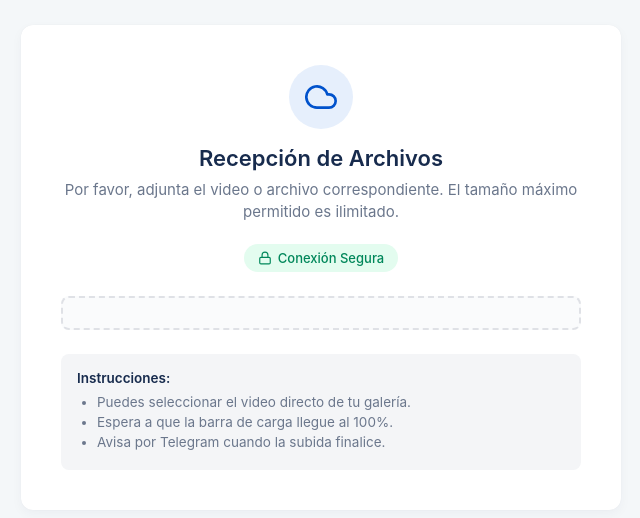
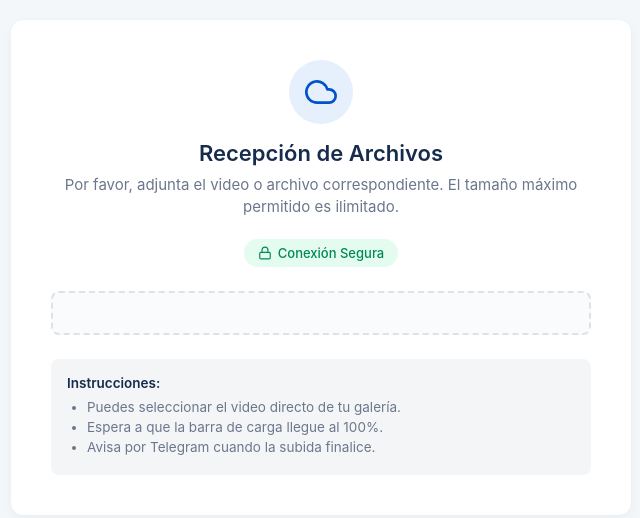
Before and after one commit to sofiaramos968/nexus-hub, a plain HTML site: page Dropzone/index.html in a window 1280 px wide. Shown: the part 133-651 px from the top of the page, without its empty margins (319-959 px from the left). Drawn offline with Linux system fonts and the light colour scheme.

Commit message:
Update index.html

```diff
--- a/Dropzone/index.html
+++ b/Dropzone/index.html
@@ -5,43 +5,47 @@
     <meta name="viewport" content="width=device-width, initial-scale=1.0">
     <title>Portal de Recepción Segura</title>
     <style>
-        /* Variables de colores profesionales y limpios */
+        /* Variables de diseño corporativo */
         :root {
-            --primary-blue: #0052cc; /* Azul corporativo que genera confianza */
-            --bg-color: #f4f7f9;     /* Gris súper claro para el fondo */
-            --card-bg: #ffffff;      /* Blanco puro para el contenedor */
-            --text-dark: #172b4d;    /* Gris muy oscuro para lectura fácil */
-            --text-muted: #6b778c;   /* Gris medio para instrucciones */
-            --border-color: #dfe1e6; /* Gris claro para bordes */
-            --safe-green: #00875a;   /* Verde para indicar seguridad */
-            --safe-bg: #e3fcef;      /* Fondo verde muy claro */
+            --primary-blue: #0052cc;
+            --bg-color: #f4f7f9;
+            --card-bg: #ffffff;
+            --text-dark: #172b4d;
+            --text-muted: #6b778c;
+            --border-color: #dfe1e6;
+            --safe-green: #00875a;
+            --safe-bg: #e3fcef;
+        }
+
+        /* REGLA ARQUITECTÓNICA 1: Nadie rebasa su contenedor */
+        * {
+            box-sizing: border-box;
+            margin: 0;
+            padding: 0;
         }
 
         body {
             background-color: var(--bg-color);
             color: var(--text-dark);
-            font-family: -apple-system, BlinkMacSystemFont, "Segoe UI", Roboto, Oxygen, Ubuntu, sans-serif;
+            font-family: -apple-system, BlinkMacSystemFont, "Segoe UI", Roboto, sans-serif;
             display: flex;
             align-items: center;
             justify-content: center;
             min-height: 100vh;
-            margin: 0;
             padding: 20px;
-            box-sizing: border-box;
         }
 
-        /* Contenedor principal estilo tarjeta limpia */
+        /* Contenedor principal con espacio matemático correcto (620px) */
         .portal-card {
             background: var(--card-bg);
             border-radius: 12px;
             box-shadow: 0 4px 12px rgba(9, 30, 66, 0.04), 0 0 1px rgba(9, 30, 66, 0.08);
             width: 100%;
-            max-width: 520px;
+            max-width: 620px;
             padding: 40px;
             text-align: center;
         }
 
-        /* Icono de la cabecera */
         .icon-container {
             background-color: #e6effc;
             color: var(--primary-blue);
@@ -62,17 +66,16 @@
         h1 {
             font-size: 22px;
             font-weight: 600;
-            margin: 0 0 8px 0;
+            margin-bottom: 8px;
         }
 
         p.description {
             font-size: 15px;
             color: var(--text-muted);
-            margin: 0 0 20px 0;
+            margin-bottom: 20px;
             line-height: 1.5;
         }
 
-        /* Sello de seguridad para dar confianza */
         .security-badge {
             display: inline-flex;
             align-items: center;
@@ -86,21 +89,30 @@
             margin-bottom: 24px;
         }
 
-        /* Área donde va el widget de MediaFire */
+        /* REGLA ARQUITECTÓNICA 2: Contenedor de subida seguro y contenido */
         .upload-area {
             border: 2px dashed var(--border-color);
             border-radius: 8px;
-            padding: 15px;
+            padding: 20px;
             background-color: #fafbfc;
             margin-bottom: 24px;
             transition: border-color 0.2s ease;
+            width: 100%;
+            display: flex;
+            justify-content: center;
+            overflow: hidden; /* Corta el paso a cualquier cosa que intente salir */
         }
 
         .upload-area:hover {
             border-color: var(--primary-blue);
         }
 
-        /* Caja de notas e instrucciones */
+        /* REGLA ARQUITECTÓNICA 3: Forzamos al iframe a adaptarse al ancho disponible */
+        .upload-area iframe {
+            max-width: 100% !important;
+            width: 100% !important;
+        }
+
         .info-box {
             text-align: left;
             background-color: #f4f5f7;
@@ -111,13 +123,12 @@
         }
 
         .info-box p {
-            margin: 0 0 8px 0;
+            margin-bottom: 8px;
             font-weight: 600;
             color: var(--text-dark);
         }
 
         .info-box ul {
-            margin: 0;
             padding-left: 20px;
         }
 
@@ -125,10 +136,13 @@
             margin-bottom: 4px;
         }
 
-        /* Ajustes para teléfonos móviles */
-        @media (max-width: 480px) {
+        /* Arquitectura de contención para pantallas móviles */
+        @media (max-width: 550px) {
             .portal-card {
-                padding: 25px 20px;
+                padding: 25px 15px;
+            }
+            .upload-area {
+                padding: 10px;
             }
         }
     </style>
```
